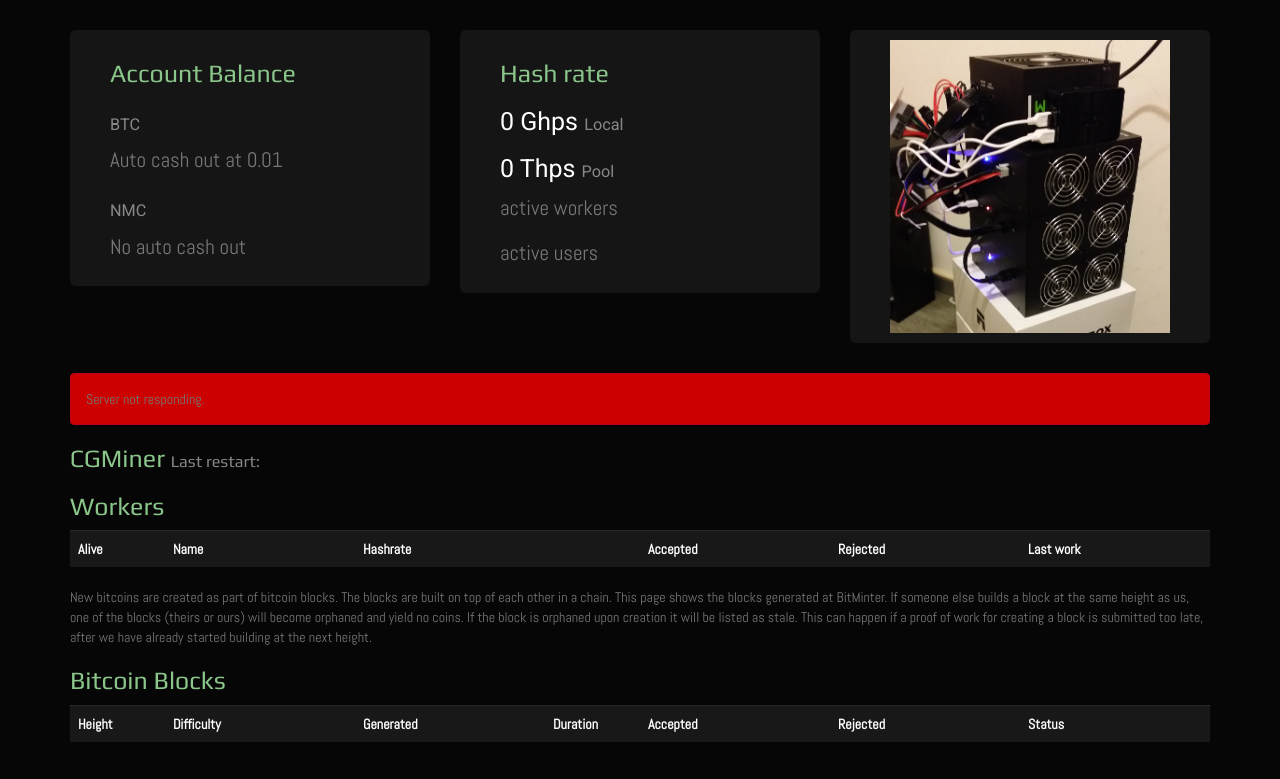
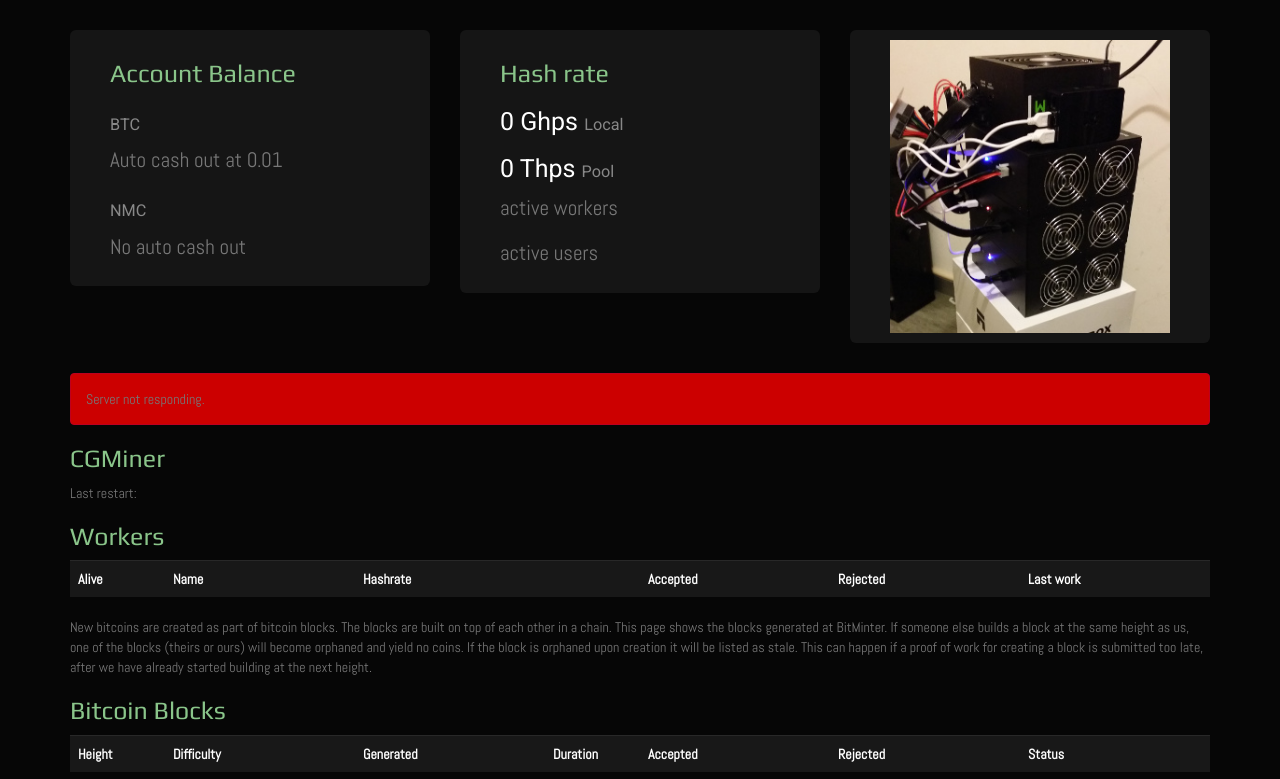
Before and after one commit to leinonen/btc-stats, a website: page public/index.html in a window 1280 px wide. Shown: the top 779 px of the page. Drawn offline with nearby package versions, Linux system fonts and the light colour scheme; no server answers.

Commit message:
testing..

```diff
--- a/public/index.html
+++ b/public/index.html
@@ -44,7 +44,8 @@
             </div>
 
 
-            <h2 class="title">CGMiner <small>Last restart: {{vm.lastRestart | date:'yyyy-MM-dd HH:mm:ss'}}</small></h2>
+            <h2 class="title">CGMiner</h2>
+            <p>Last restart: {{vm.lastRestart | date:'yyyy-MM-dd HH:mm:ss'}}</p>
 
             <h2 class="title">Workers</h2>
 
```
